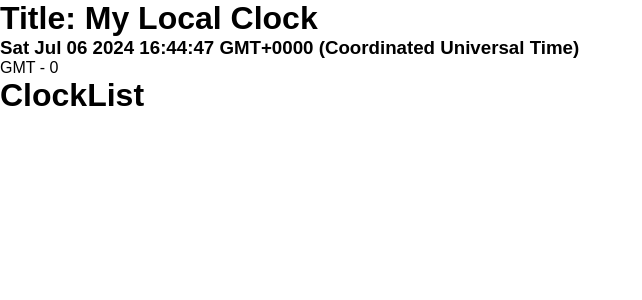
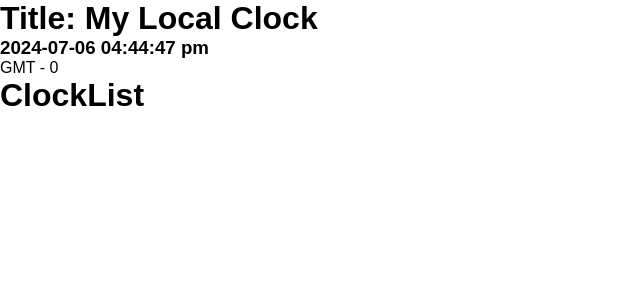
Before and after one commit to Jahirul-Islam-Jantu/TrackZone-Project, a React (Vite) app in the folder track-zone/: page / in a window 1280 px wide. Shown: the top 300 px of the page, without its empty margins (0-642 px from the left). Built offline with nearby package versions, Linux system fonts and the light colour scheme.

Commit message:
date formatting

```diff
--- a/track-zone/src/components/shared/clockDisplay/ClockDisplay.jsx
+++ b/track-zone/src/components/shared/clockDisplay/ClockDisplay.jsx
@@ -1,11 +1,12 @@
 import React from 'react';
+import {format} from "date-fns";
 
 const ClockDisplay = ({date, title, timezone, offset}) => {
     const offsetHr = offset / 60;
     return (
         <div>
             <h1>Title: {title}</h1>
-            <h3>{ date.toString() }</h3>
+            <h3>{ format(date, "yyyy-MM-dd  hh:mm:ss aaaaa'm'")  }</h3>
             <p>{timezone}  {offsetHr > 0? `+ ${Math.abs(offsetHr)}` : ` - ${Math.abs(offsetHr)}`}</p>
         </div>
     );
```
